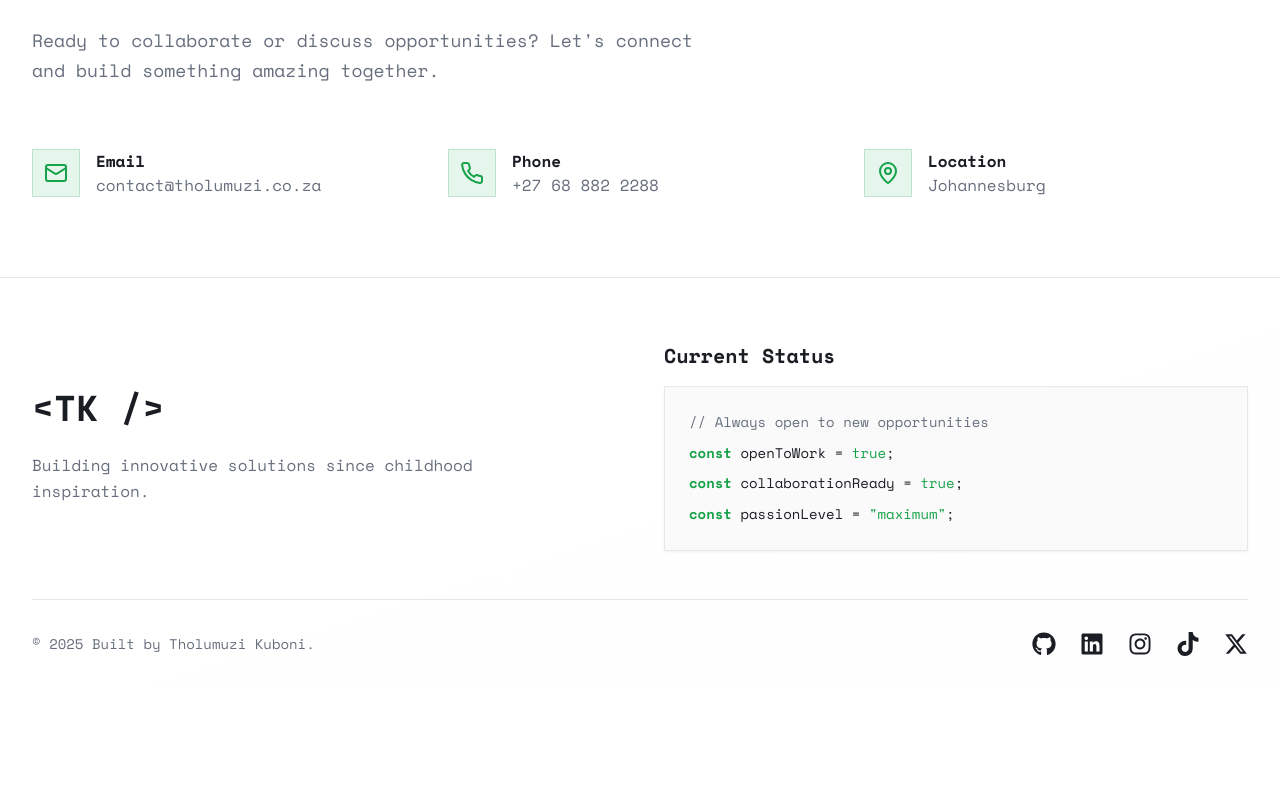
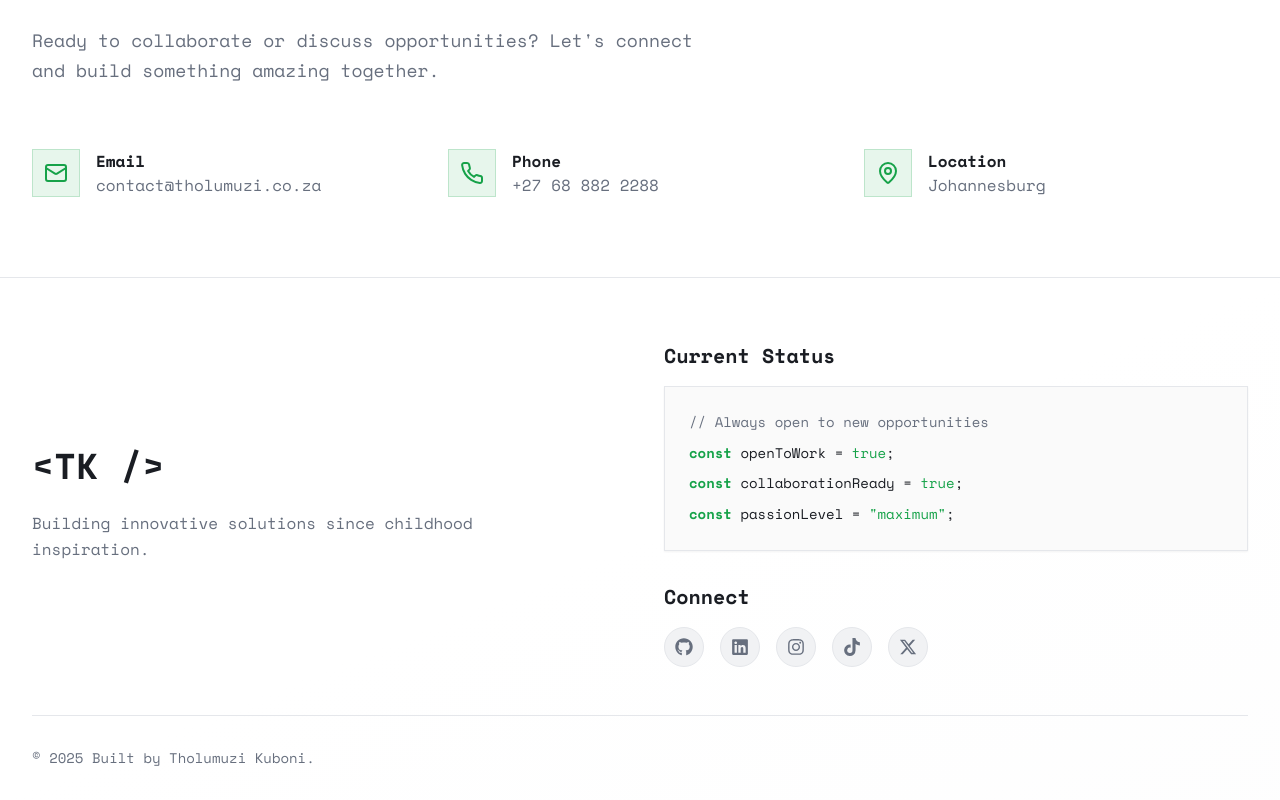
Before and after one commit to tholumuzikhuboni/PortfolioV4, a React (Vite) app: page / in a window 1280 px wide. Shown: the part 6862-7662 px from the top of the page. Before the commit the page ends 7550 px from the top, so only its background shows below. Built offline with nearby package versions, Linux system fonts and the light colour scheme; no server answers.

Commit message:
Update Footer.tsx

```diff
--- a/src/components/Footer.tsx
+++ b/src/components/Footer.tsx
@@ -1,5 +1,5 @@
 import React from 'react';
-import { FaGithub, FaLinkedin, FaInstagram, FaTiktok, FaXTwitter } from 'react-icons/fa6'; // Using fa6 for updated icons where available
+import { FaGithub, FaLinkedin, FaInstagram, FaTiktok, FaXTwitter } from 'react-icons/fa6';
 
 const Footer = () => {
   return (
@@ -16,7 +16,8 @@ const Footer = () => {
             </p>
           </div>
 
-          {/* Code Snippet Section */}
+          {/* Code Snippet Section & Social Links (New Position) */}
+          <div className="space-y-8"> {/* Increased space here to separate code snippet and social links */}
             <div className="space-y-4">
               <h3 className="text-xl font-bold font-mono text-foreground">
                 Current Status
@@ -46,62 +47,68 @@ const Footer = () => {
                 </div>
               </div>
             </div>
-        </div>
 
-        {/* Bottom Section */}
-        <div className="mt-12 pt-8 pb-8 border-t border-border">
-          <div className="flex flex-col md:flex-row md:justify-between items-center space-y-4 md:space-y-0"> {/* Added justify-between and items-center for better layout */}
-            <div className="text-muted-foreground font-mono text-sm">
-              © {new Date().getFullYear()} Built by Tholumuzi Kuboni.
-            </div>
-
-            {/* Social Links Section */}
-            <div className="flex space-x-6 text-foreground"> {/* Added some spacing and text color */}
+            {/* Social Links Section - NEW POSITION */}
+            <div className="space-y-4">
+                <h3 className="text-xl font-bold font-mono text-foreground">
+                    Connect
+                </h3>
+                <div className="flex space-x-4"> {/* Adjusted spacing for circular buttons */}
                     <a
                         href="https://github.com/tholumuzikhuboni"
                         target="_blank"
                         rel="noopener noreferrer"
                         aria-label="GitHub"
-                className="hover:text-primary transition-colors duration-200"
+                        className="flex items-center justify-center w-10 h-10 rounded-full bg-muted text-muted-foreground hover:bg-primary hover:text-primary-foreground transition-all duration-200 border border-border"
                     >
-                <FaGithub size={24} />
+                        <FaGithub size={18} /> {/* Smaller icon size */}
                     </a>
                     <a
                         href="https://linkedin.com/in/tholumuzikhuboni"
                         target="_blank"
                         rel="noopener noreferrer"
                         aria-label="LinkedIn"
-                className="hover:text-primary transition-colors duration-200"
+                        className="flex items-center justify-center w-10 h-10 rounded-full bg-muted text-muted-foreground hover:bg-primary hover:text-primary-foreground transition-all duration-200 border border-border"
                     >
-                <FaLinkedin size={24} />
+                        <FaLinkedin size={18} /> {/* Smaller icon size */}
                     </a>
                     <a
                         href="https://instagram.com/tholumuzikhuboni"
                         target="_blank"
                         rel="noopener noreferrer"
                         aria-label="Instagram"
-                className="hover:text-primary transition-colors duration-200"
+                        className="flex items-center justify-center w-10 h-10 rounded-full bg-muted text-muted-foreground hover:bg-primary hover:text-primary-foreground transition-all duration-200 border border-border"
                     >
-                <FaInstagram size={24} />
+                        <FaInstagram size={18} /> {/* Smaller icon size */}
                     </a>
                     <a
                         href="https://tiktok.com/@kuboni"
                         target="_blank"
                         rel="noopener noreferrer"
                         aria-label="TikTok"
-                className="hover:text-primary transition-colors duration-200"
+                        className="flex items-center justify-center w-10 h-10 rounded-full bg-muted text-muted-foreground hover:bg-primary hover:text-primary-foreground transition-all duration-200 border border-border"
                     >
-                <FaTiktok size={24} />
+                        <FaTiktok size={18} /> {/* Smaller icon size */}
                     </a>
                     <a
                         href="https://x.com/tholumuzikuboni"
                         target="_blank"
                         rel="noopener noreferrer"
                         aria-label="X (formerly Twitter)"
-                className="hover:text-primary transition-colors duration-200"
+                        className="flex items-center justify-center w-10 h-10 rounded-full bg-muted text-muted-foreground hover:bg-primary hover:text-primary-foreground transition-all duration-200 border border-border"
                     >
-                <FaXTwitter size={24} /> {/* Using FaXTwitter for the new X icon */}
+                        <FaXTwitter size={18} /> {/* Smaller icon size */}
                     </a>
+                </div>
+            </div>
+          </div>
+        </div>
+
+        {/* Bottom Section - Copyright */}
+        <div className="mt-12 pt-8 pb-8 border-t border-border">
+          <div className="flex flex-col md:flex-row md:justify-between items-center space-y-4 md:space-y-0">
+            <div className="text-muted-foreground font-mono text-sm">
+              © {new Date().getFullYear()} Built by Tholumuzi Kuboni.
             </div>
           </div>
         </div>
```
Lines whose indentation alone changed are shown as unchanged.
